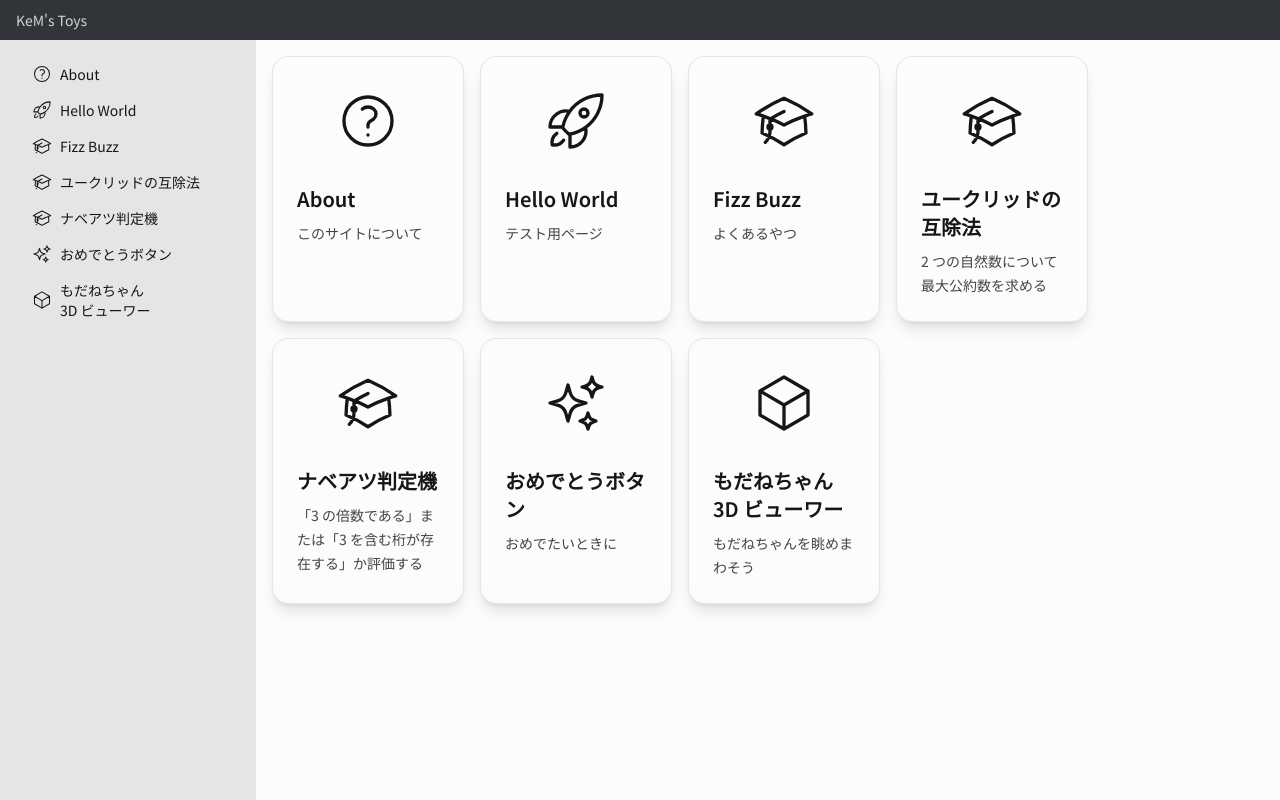
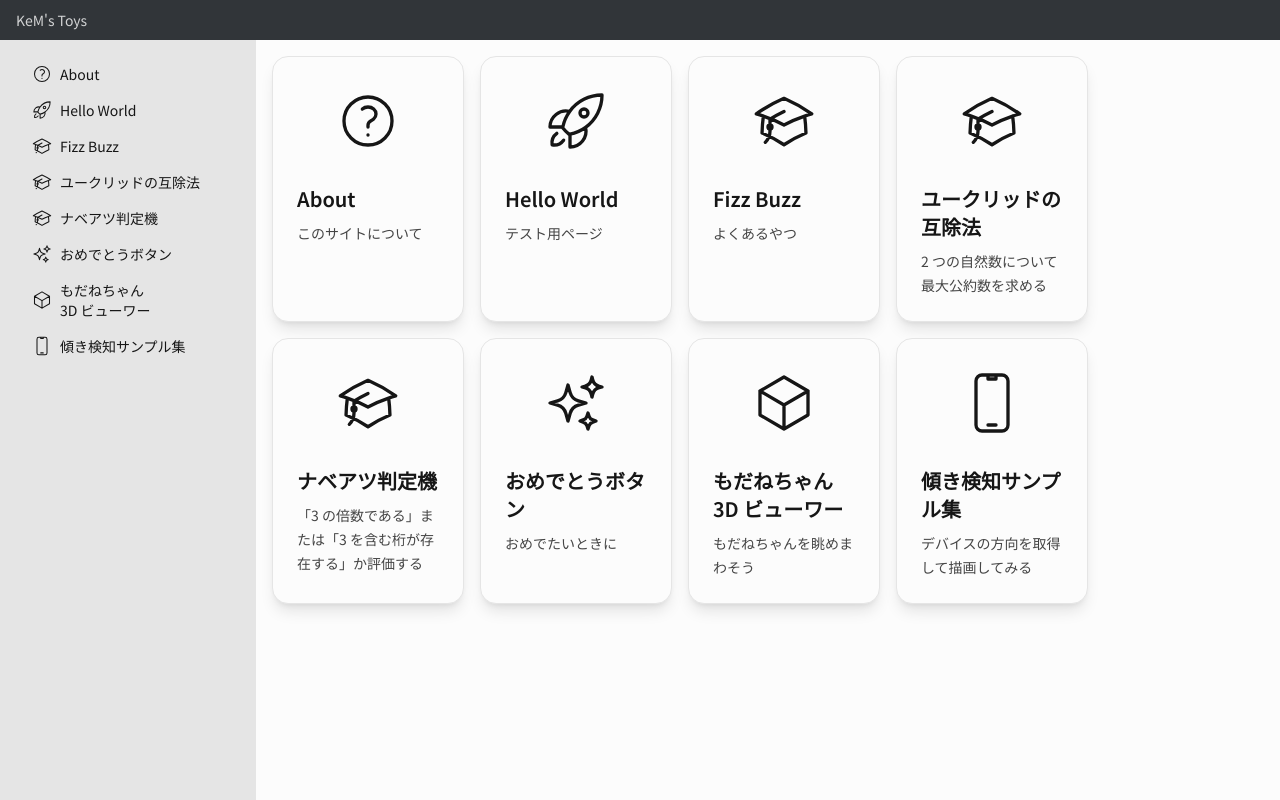
Before and after one commit to kem198/kems-toys, a Next.js app: page / in a window 1280 px wide. Built offline with nearby package versions, Linux system fonts and the light colour scheme.

Commit message:
feat: add device orientation sample to TOYS constant

```diff
--- a/src/constants/toys.ts
+++ b/src/constants/toys.ts
@@ -43,6 +43,12 @@ const TOYS: Toys = {
     link: "/modane-3d-viewer",
     svgD: "m21 7.5-9-5.25L3 7.5m18 0-9 5.25m9-5.25v9l-9 5.25M3 7.5l9 5.25M3 7.5v9l9 5.25m0-9v9",
   },
+  deviceOrientation: {
+    title: "傾き検知サンプル集",
+    description: "デバイスの方向を取得して描画してみる",
+    link: "/device-orientation",
+    svgD: "M10.5 1.5H8.25A2.25 2.25 0 0 0 6 3.75v16.5a2.25 2.25 0 0 0 2.25 2.25h7.5A2.25 2.25 0 0 0 18 20.25V3.75a2.25 2.25 0 0 0-2.25-2.25H13.5m-3 0V3h3V1.5m-3 0h3m-3 18.75h3",
+  },
 };
 
 export { TOYS };
```
